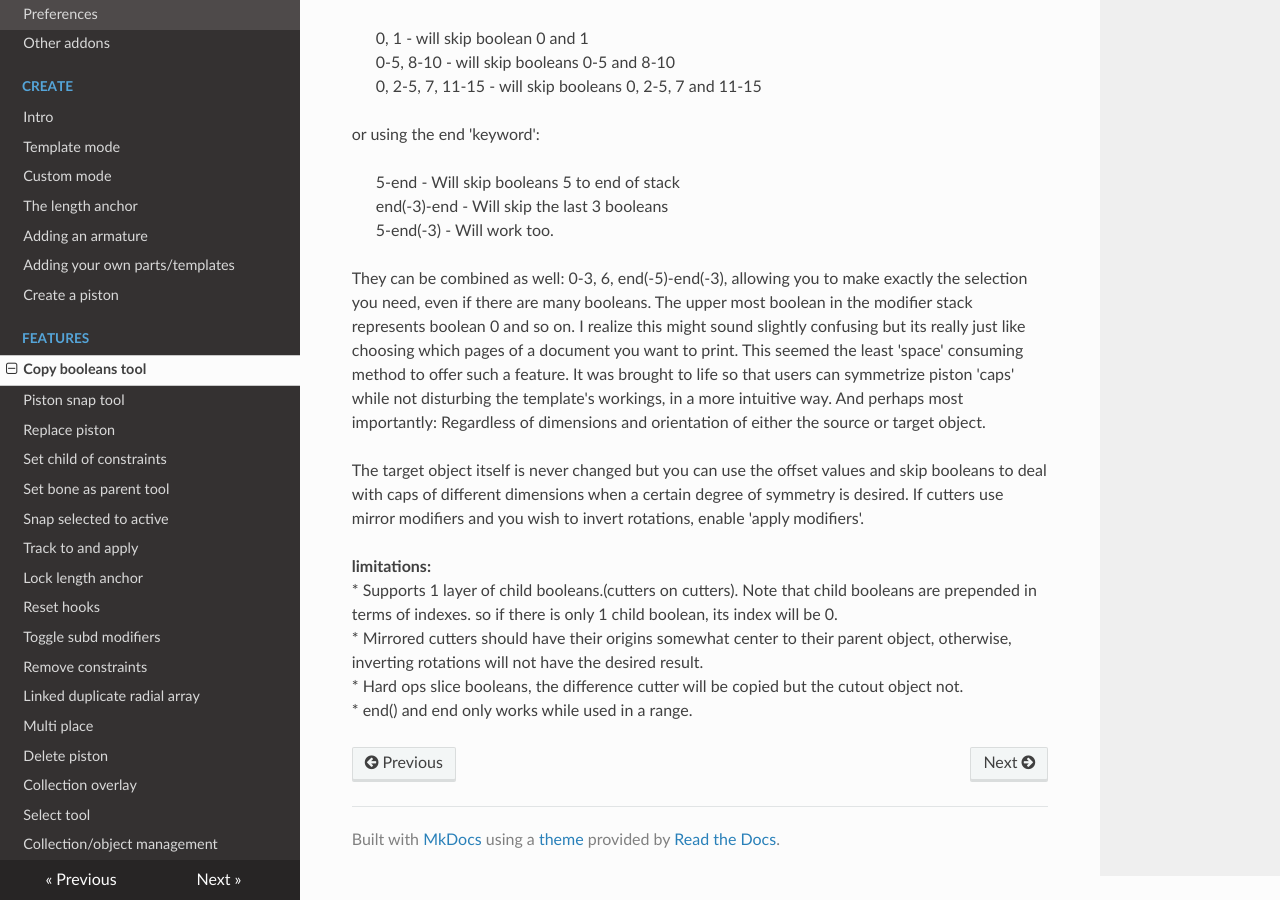
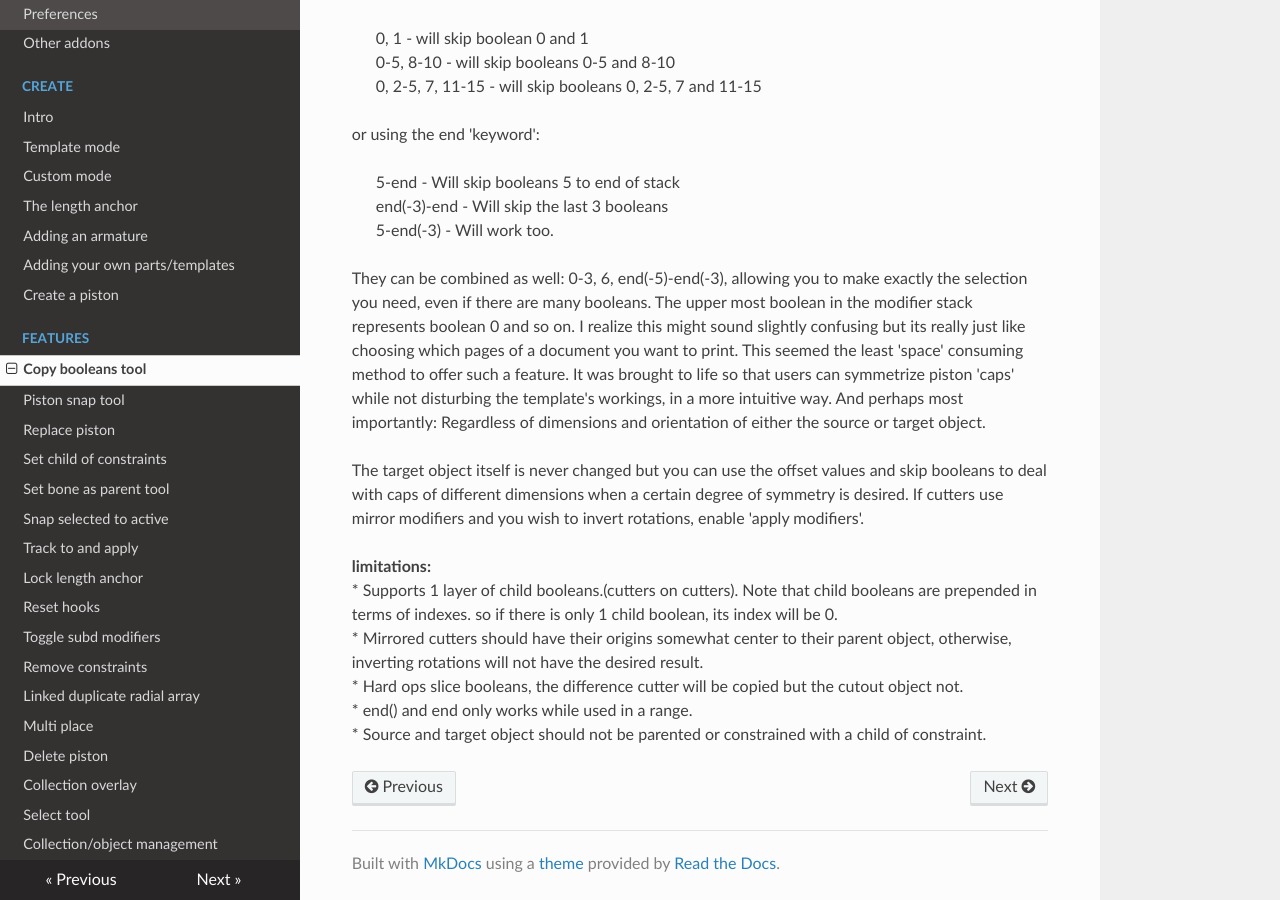
Before and after one commit to ZenderB3D/pp_docs, an MkDocs documentation site: the page built from docs/Features/copybooleans.md, in a window 1280 px wide and 900 px high, scrolled down 547 px. Built offline with MkDocs 1.6.1, drawn with Linux system fonts in a browser that asks for light colours; nearby versions of some CDN libraries.

Commit message:
Update copybooleans.md

```diff
--- a/docs/Features/copybooleans.md
+++ b/docs/Features/copybooleans.md
@@ -28,3 +28,4 @@ The target object itself is never changed but you can use the offset values and
  * Mirrored cutters should have their origins somewhat center to their parent object, otherwise, inverting rotations will not have the desired result.
  * Hard ops slice booleans, the difference cutter will be copied but the cutout object not.
  * end() and end only works while used in a range.
+ * Source and target object should not be parented or constrained with a child of constraint.
```
